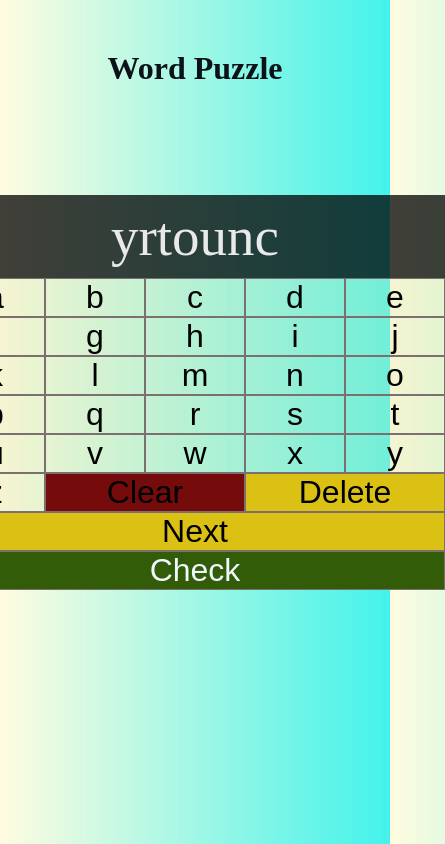
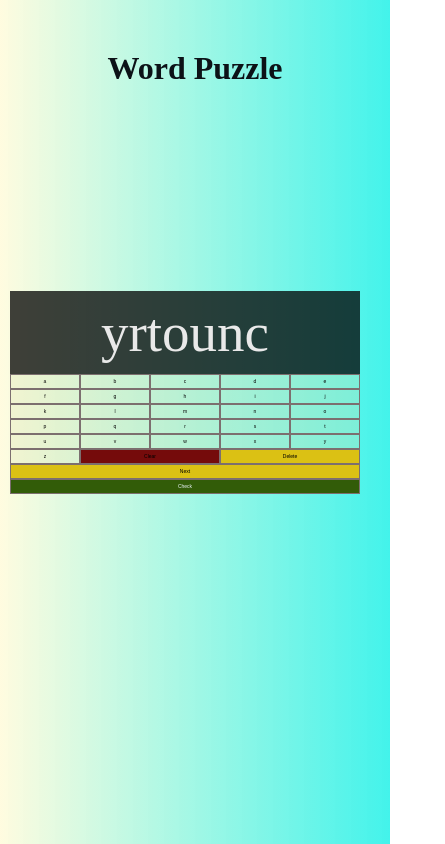
Before and after one commit to Mayorwise001/Word-Game, a plain HTML site: page index.html in a window 390 px wide. Shown: the whole page, 445 px wide, since content can reach past the window. Drawn offline with Linux system fonts and the light colour scheme.

Commit message:
i updated the css file to be mobile responsive

```diff
--- a/index.css
+++ b/index.css
@@ -1,7 +1,19 @@
 *, *::before, *::after{
     margin: 0px;
     padding: 0px;
+    box-sizing: border-box;
 }
+
+.row::after {
+    content: "";
+    clear: both;
+    display: table;
+  }
+
+[class*="col-"] {
+    float: left;
+    padding: 15px;
+  }
 
 body{
     background: linear-gradient(to right, rgba(255,250,210,0.7), rgba(20,240,230,0.8))
@@ -16,6 +28,7 @@ body{
 .container{
 
     min-height: 70vh;
+    min-width:5vw;
     display: grid;
     grid-template-columns: repeat(5, 100px);
     grid-template-rows: minmax(120px, auto), repeat(5, 100px);
@@ -119,3 +132,56 @@ background-color: rgb(219, 193, 20);
       opacity: 0;
     }
   }
+
+  /* For mobile phones: */
+  [class*="col-"] {
+    width: 100%;
+  }
+
+  @media only screen and (max-width: 768px) {
+    /* For desktop: */
+    .col-1 {width: 8.33%;}
+    .col-2 {width: 16.66%;}
+    .col-3 {width: 25%;}
+    .col-4 {width: 33.33%;}
+    .col-5 {width: 41.66%;}
+    .col-6 {width: 50%;}
+    .col-7 {width: 58.33%;}
+    .col-8 {width: 66.66%;}
+    .col-9 {width: 75%;}
+    .col-10 {width: 83.33%;}
+    .col-11{width: 81.66%;}
+    .container {
+        width: 0px;
+        min-height: 70vh;
+        display: grid;
+        margin-left: 170px;
+        grid-template-columns: repeat(5, 70px);
+        grid-template-rows: minmax(120px, auto), repeat(5, 100px);
+        align-content: center;
+        justify-content: center;
+        margin-top: 10px;
+    }
+
+    .container > button{
+        font-size: 5px;
+        height: 15px;
+        outline: none;
+        background-color: rgba(220,225,172,0.3);
+        border: 1px solid #7c6f6f;
+       }
+
+       .output{
+        grid-column: 1/-1;
+        background-color: rgba(0,0,0,0.75);
+        display: flex;
+        flex-direction: column;
+        justify-content: space-around;
+        align-items: center;
+        word-wrap: break-word;
+        word-break: break-all;
+        padding: 10px;
+
+    }
+    .col-12 {width: 100%;}
+  }
--- a/index.html
+++ b/index.html
@@ -8,7 +8,8 @@
 </head>
 <body>
 <h1 class="title">Word Puzzle</h1>
-<div class="container">
+<div class="">
+<div class="container col-11">
 
 <div class="output">
 <div class="questions">
@@ -50,6 +51,7 @@ fsf
 <button class="next span-5">Next</button>
 <button class="checker" id="check">Check</button>
 </div>
+</div>
 <script src="index.js"></script>
 </body>
 </html>
```
Also changed, not shown: 1 other file.
